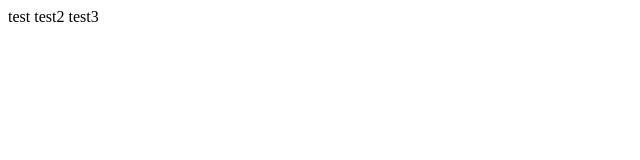
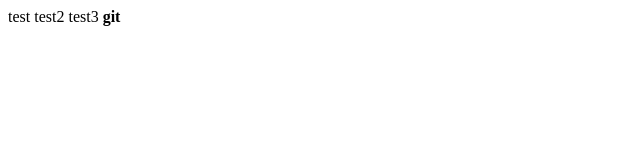
Before and after one commit to ChanghoSong/test, a plain HTML site: page index.html in a window 1280 px wide. Shown: the full height of the page, 0-640 px from the left. Drawn offline with Linux system fonts and the light colour scheme.

Commit message:
테스트

```diff
--- a/index.html
+++ b/index.html
@@ -12,5 +12,7 @@
   test
   test2
   test3
+
+  <b>git</b>
  </BODY>
 </HTML>
```
Also changed, not shown: 1 other file.
